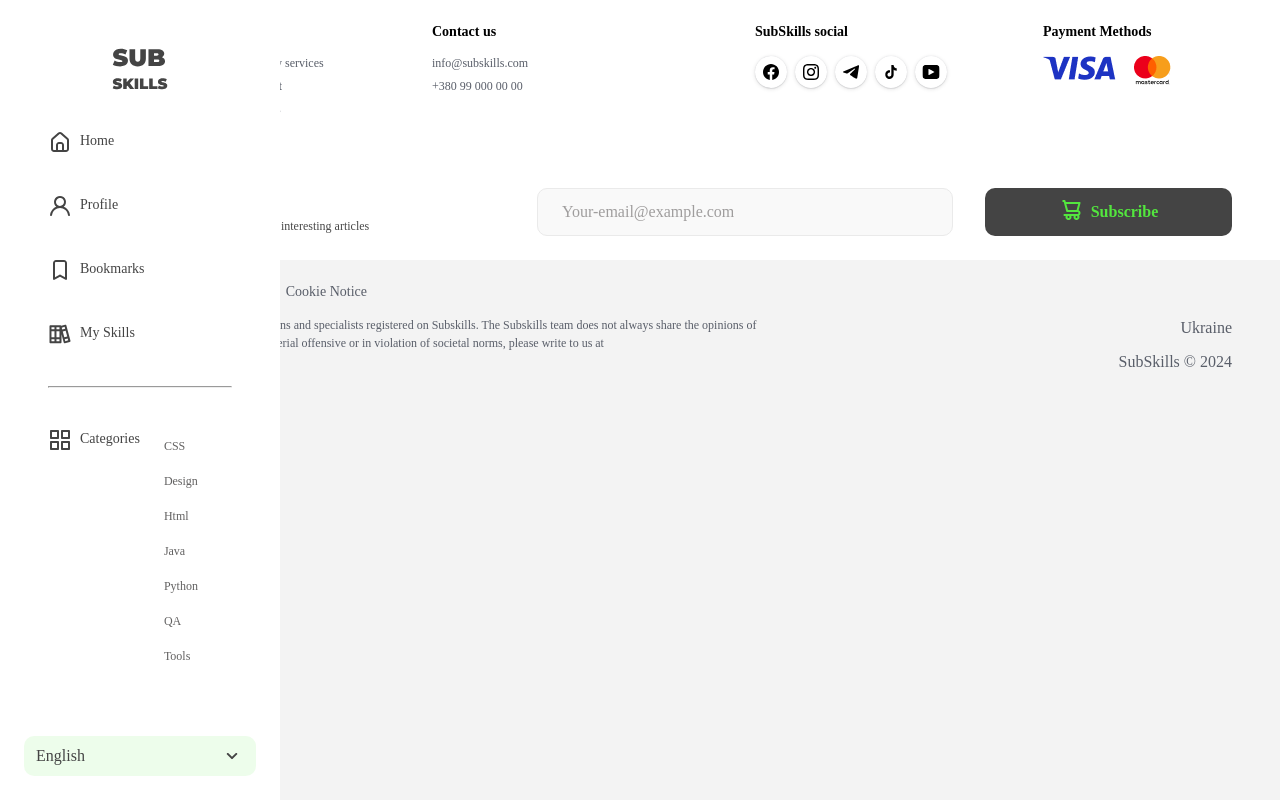
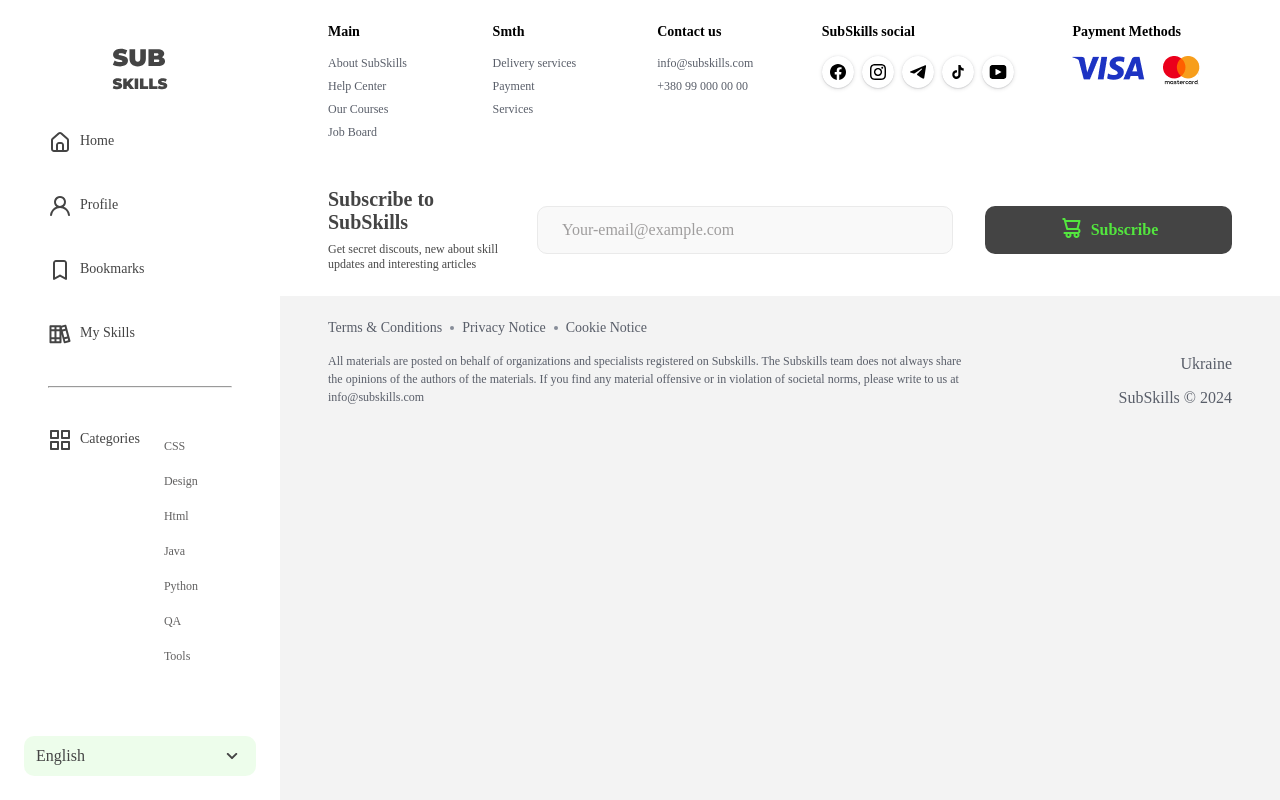
Before and after one commit to iryna-zatynina/sub-skill, an Angular app: page / in a window 1280 px wide. Built offline with nearby package versions, Linux system fonts and the light colour scheme; a web font is replaced by a local one.

Commit message:
pad app-footer on the left

```diff
--- a/src/app/app.component.scss
+++ b/src/app/app.component.scss
@@ -4,3 +4,8 @@
     height: 100%;
     background-color: $background_color;
 }
+
+app-footer {
+    display: block;
+    padding-left: 280px;
+}
```
